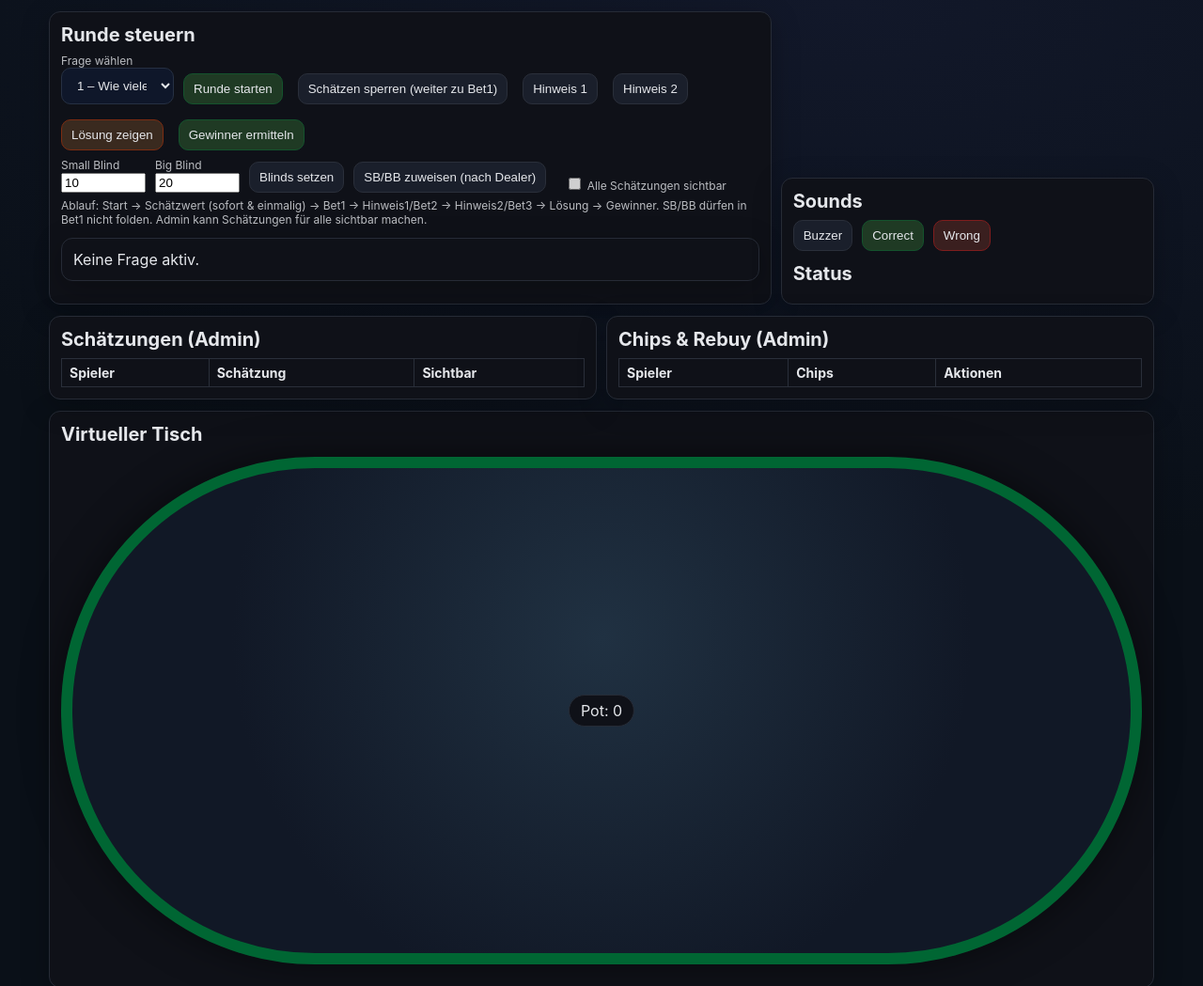
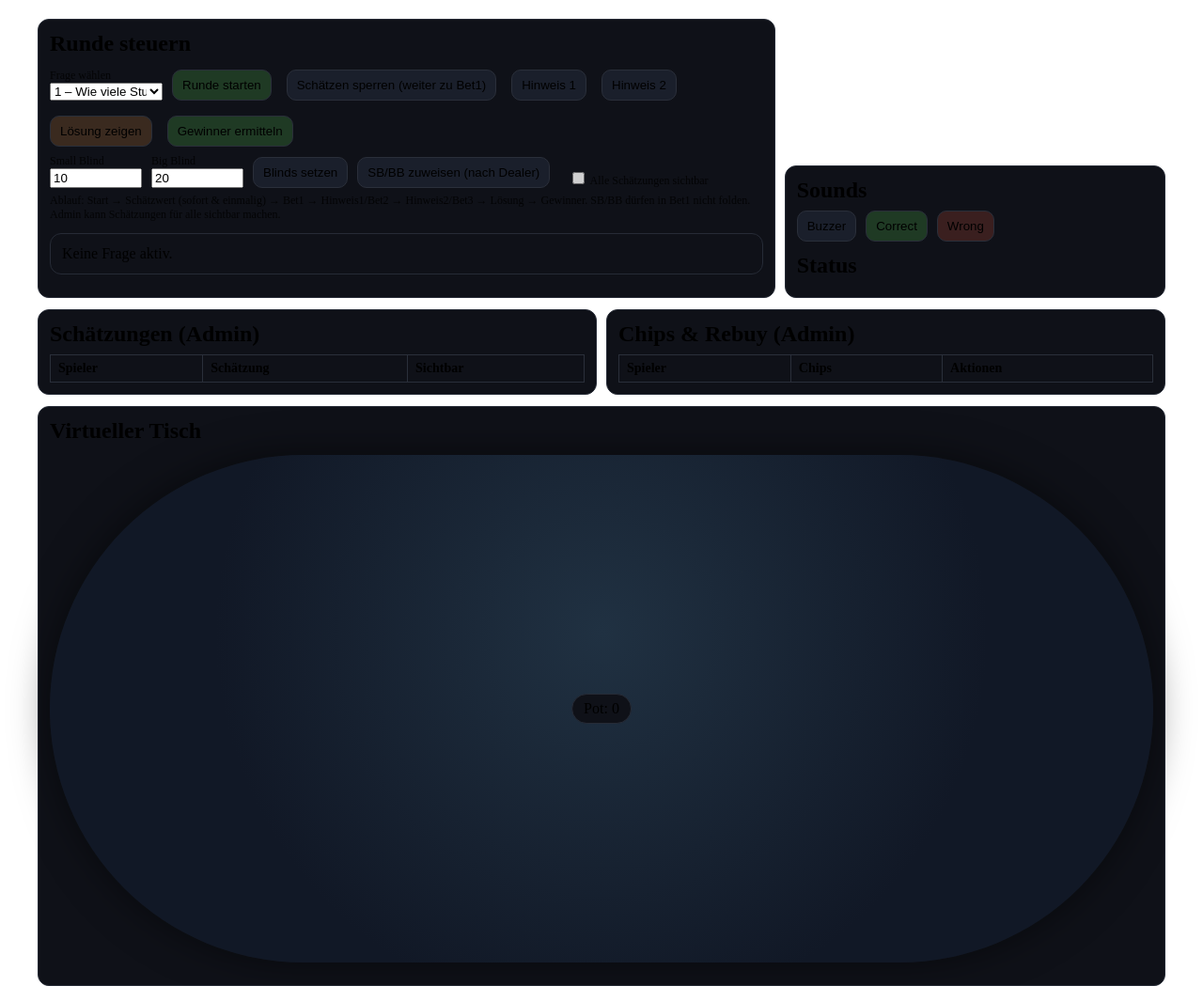
Before and after one commit to Flasche999/Quizpoker, a website: page public/admin.html in a window 1280 px wide. Shown: the top 1049 px of the page at 94% size. Drawn offline with nearby package versions, Linux system fonts and the light colour scheme; no server answers.

Commit message:
Update style.css

```diff
--- a/public/style.css
+++ b/public/style.css
@@ -1,51 +1,3 @@
-:root{
-  --bg:#0a1018;
-  --felt1:#144c4c;
-  --felt2:#0b2e2e;
-  --ring:#063;
-  --panel:#0f172a;
-  --text:#e5e7eb;
-  --muted:#9aa4b2;
-  --accent:#7c3aed;
-}
-*{box-sizing:border-box}
-body{
-  margin:0;
-  font-family:Inter,system-ui,Segoe UI,Roboto,Arial;
-  background:radial-gradient(1200px 600px at 70% 0%, #12182a, var(--bg));
-  color:var(--text)
-}
-.container{max-width:1100px;margin:0 auto;padding:16px}
-.card{
-  background:var(--panel);
-  border:1px solid #1f2937;
-  border-radius:16px;
-  box-shadow:0 8px 30px rgba(0,0,0,.25);
-  padding:16px
-}
-.h{font-weight:700;font-size:20px;margin:0 0 12px}
-.row{display:flex;gap:12px;flex-wrap:wrap}
-.btn{
-  border:1px solid #30374a;
-  background:#141b2d;
-  color:var(--text);
-  border-radius:12px;
-  padding:10px 14px;
-  cursor:pointer
-}
-.btn:hover{border-color:#475569}
-.btn.ok{border-color:#14532d;background:#0f2f1f}
-.btn.warn{border-color:#7c2d12;background:#2b140f}
-.btn.bad{border-color:#7f1d1d;background:#2b0f0f}
-.input, select{
-  background:#0f172a;
-  border:1px solid #263043;
-  border-radius:10px;
-  color:var(--text);
-  padding:10px 12px
-}
-.small{font-size:12px;color:var(--muted)}
-
 /* Virtueller Tisch */
 .table-wrap{position:relative;width:100%;height:540px;margin:12px auto}
 .table{
@@ -56,7 +8,7 @@
   border:12px solid var(--ring);
   box-shadow:inset 0 0 80px rgba(0,0,0,.35), 0 10px 35px rgba(0,0,0,.45)
 }
-/* Seats-Layer unbedingt absolut über dem Tisch halten */
+/* Seats-Layer absolut über dem Tisch */
 #seats{position:absolute; inset:0; z-index:2}
 
 .pot{
@@ -123,8 +75,11 @@
 .seat.s0{left:50%;top:4%;transform:translate(-50%,0)}
 .seat.s1{right:8%;top:18%}
 .seat.s2{right:2%;top:50%;transform:translate(0,-50%)}
-.seat.s3{right:8%;bottom:18%}
-.seat.s4{left:50%;bottom:4%;transform:translate(-50%,0)}
-.seat.s5{left:8%;bottom:18%}
+/* seitlich unten leicht höher (von 18% → 20%) */
+.seat.s3{right:8%;bottom:20%}
+/* unten mittig leicht höher (von 4% → 8%) */
+.seat.s4{left:50%;bottom:8%;transform:translate(-50%,0)}
+/* seitlich unten leicht höher (von 18% → 20%) */
+.seat.s5{left:8%;bottom:20%}
 .seat.s6{left:2%;top:50%;transform:translate(0,-50%)}
 .seat.s7{left:8%;top:18%}
```
